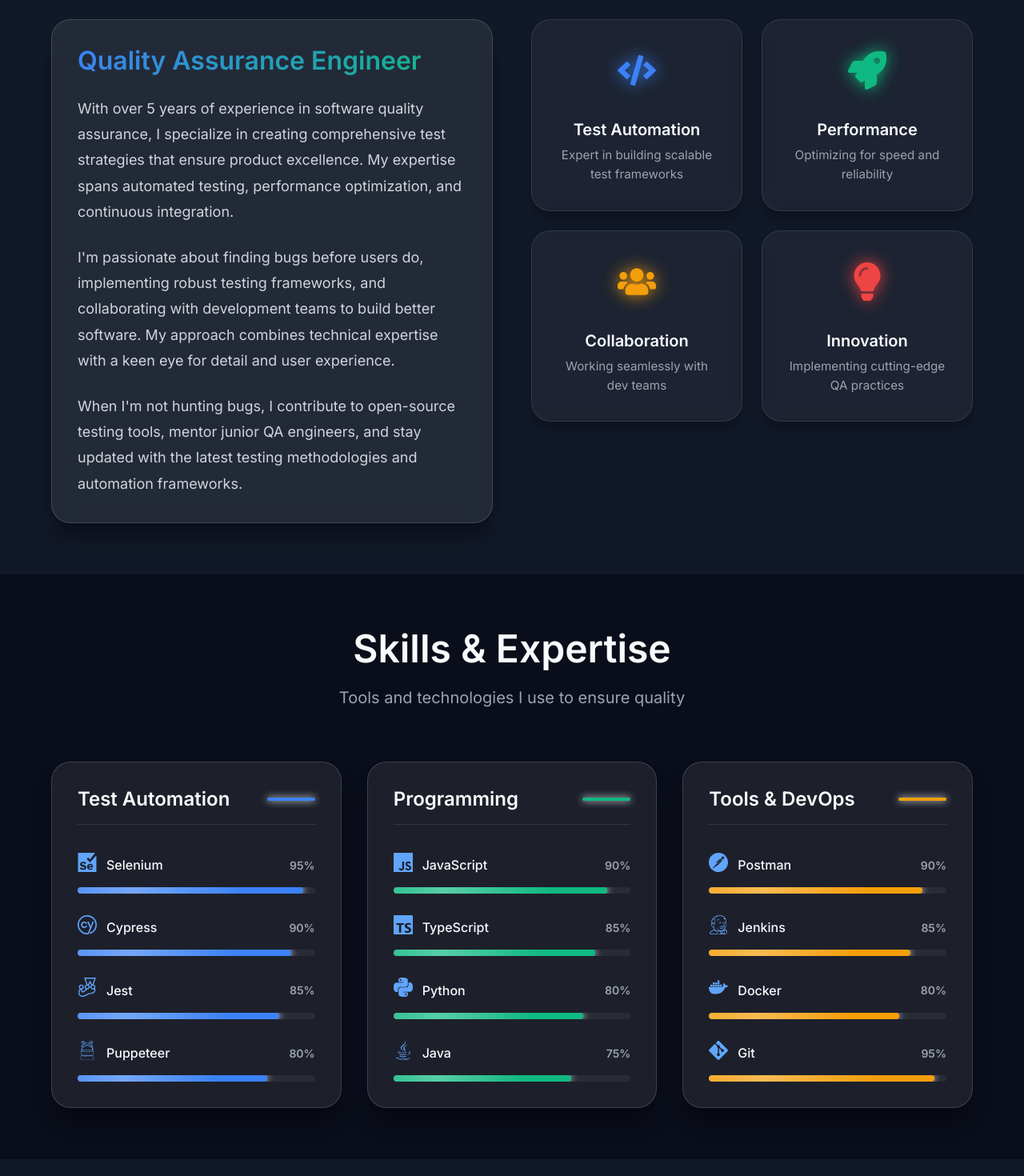
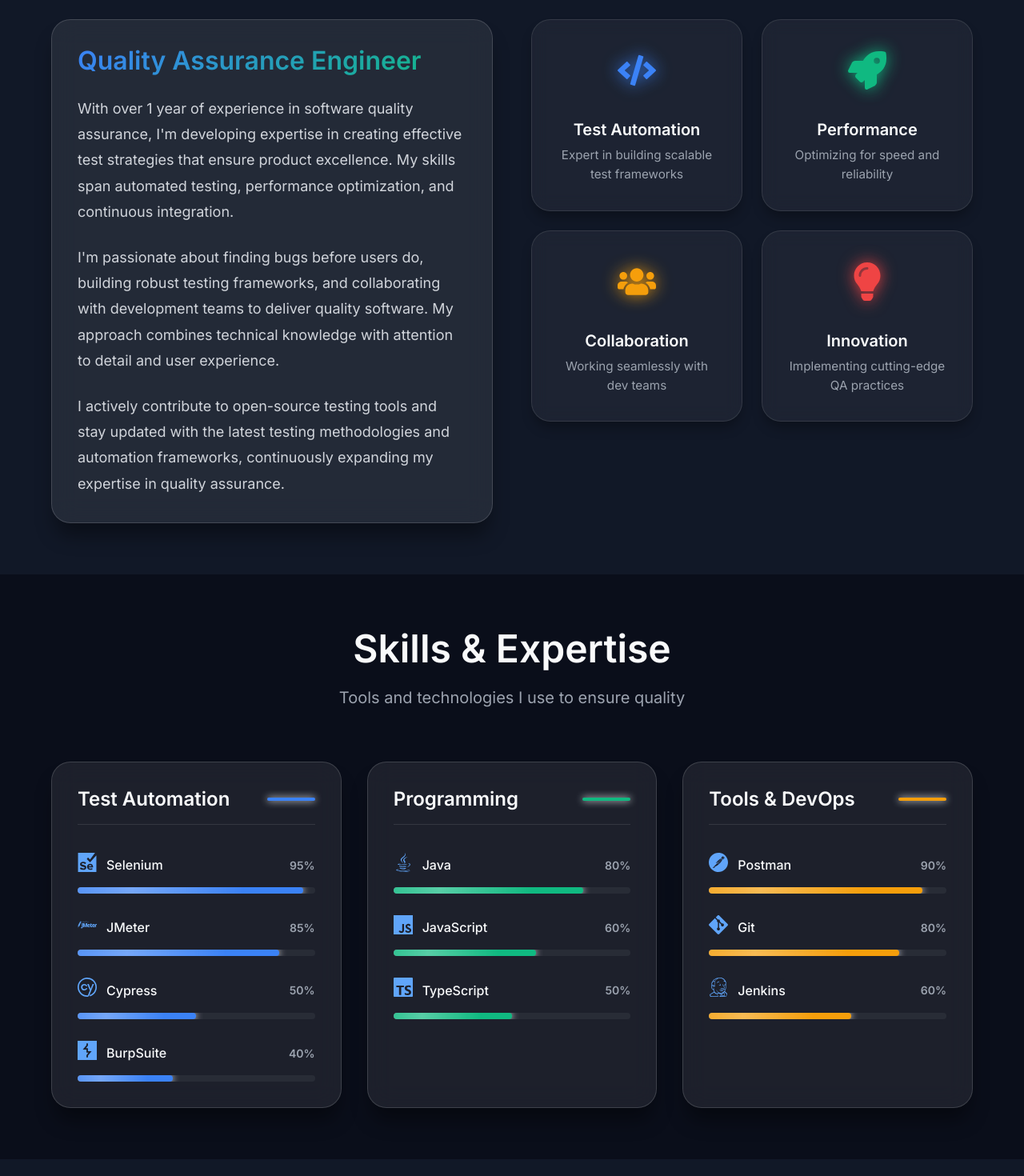
Before and after one commit to rohans2001/rohans2001.github.io, a React (Vite) app: page / in a window 1280 px wide. Shown: the part 1160-2630 px from the top of the page at 80% size. Built offline with nearby package versions, Linux system fonts and the light colour scheme.

Commit message:
feat: Update personal information and skills in portfolio components

```diff
--- a/src/components/About.tsx
+++ b/src/components/About.tsx
@@ -57,21 +57,21 @@
                         <Card variant="glass-strong">
                             <h3 className="gradient-text">Quality Assurance Engineer</h3>
                             <p>
-                                With over 5 years of experience in software quality assurance,
-                                I specialize in creating comprehensive test strategies that ensure
-                                product excellence. My expertise spans automated testing, performance
+                                With over 1 year of experience in software quality assurance,
+                                I'm developing expertise in creating effective test strategies that ensure
+                                product excellence. My skills span automated testing, performance
                                 optimization, and continuous integration.
                             </p>
                             <p>
-                                I'm passionate about finding bugs before users do, implementing
+                                I'm passionate about finding bugs before users do, building
                                 robust testing frameworks, and collaborating with development teams
-                                to build better software. My approach combines technical expertise
-                                with a keen eye for detail and user experience.
+                                to deliver quality software. My approach combines technical knowledge
+                                with attention to detail and user experience.
                             </p>
                             <p>
-                                When I'm not hunting bugs, I contribute to open-source testing tools,
-                                mentor junior QA engineers, and stay updated with the latest testing
-                                methodologies and automation frameworks.
+                                I actively contribute to open-source testing tools and stay updated
+                                with the latest testing methodologies and automation frameworks,
+                                continuously expanding my expertise in quality assurance.
                             </p>
                         </Card>
                     </motion.div>
--- a/src/components/Contact.tsx
+++ b/src/components/Contact.tsx
@@ -108,26 +108,26 @@
         {
             icon: <FaEnvelope />,
             label: 'Email',
-            value: 'qa.engineer@example.com',
-            link: 'mailto:qa.engineer@example.com'
+            value: 'rohansamanta559@gmail.com',
+            link: 'mailto:rohansamanta559@gmail.com'
         },
         {
             icon: <FaPhone />,
             label: 'Phone',
-            value: '+1 (555) 123-4567',
-            link: 'tel:+15551234567'
+            value: '+91 736592983',
+            link: 'tel:+91736592983'
         },
         {
             icon: <FaLinkedin />,
             label: 'LinkedIn',
-            value: 'linkedin.com/in/qa-engineer',
-            link: 'https://linkedin.com'
+            value: 'linkedin.com/in/rohansamanta04',
+            link: 'https://www.linkedin.com/in/rohansamanta04/'
         },
         {
             icon: <FaGithub />,
             label: 'GitHub',
-            value: 'github.com/qa-engineer',
-            link: 'https://github.com'
+            value: 'github.com/rohans2001',
+            link: 'https://github.com/rohans2001'
         }
     ];
 
--- a/src/components/Experience.css
+++ b/src/components/Experience.css
@@ -69,13 +69,13 @@
 }
 
 .experience-header h3 {
-    font-size: 1.5rem;
+    font-size: 1.2rem;
     margin: 0 0 0.5rem 0;
     color: var(--color-text-primary);
 }
 
 .company-name {
-    font-size: 1.125rem;
+    font-size: 1.0rem;
     font-weight: 500;
     color: var(--color-text-secondary);
     margin: 0;
--- a/src/components/Experience.tsx
+++ b/src/components/Experience.tsx
@@ -5,34 +5,34 @@
 
 const Experience = () => {
     const experiences = [
+        // {
+        //     company: 'Tech Solutions Inc.',
+        //     role: 'Senior QA Engineer',
+        //     period: '2021 - Present',
+        //     achievements: [
+        //         'Reduced bug escape rate by 45% through comprehensive test automation',
+        //         'Built CI/CD pipeline reducing deployment time by 60%',
+        //         'Mentored team of 5 junior QA engineers',
+        //         'Implemented performance testing framework'
+        //     ],
+        //     color: 'var(--color-primary)'
+        // },
         {
-            company: 'Tech Solutions Inc.',
-            role: 'Senior QA Engineer',
-            period: '2021 - Present',
+            company: 'Sentientgeeks Pvt. Ltd.',
+            role: 'Junior QA Analyst',
+            period: '2025 - Present',
             achievements: [
-                'Reduced bug escape rate by 45% through comprehensive test automation',
-                'Built CI/CD pipeline reducing deployment time by 60%',
-                'Mentored team of 5 junior QA engineers',
-                'Implemented performance testing framework'
-            ],
-            color: 'var(--color-primary)'
-        },
-        {
-            company: 'Digital Innovations Ltd.',
-            role: 'QA Engineer',
-            period: '2019 - 2021',
-            achievements: [
-                'Automated 200+ test cases using Selenium and Cypress',
-                'Improved test coverage from 60% to 95%',
+                'Automated 100+ test cases using Selenium.',
+                'Improved test coverage from 60% to 90%',
                 'Collaborated with developers on TDD practices',
                 'Established QA best practices and documentation'
             ],
             color: 'var(--color-secondary)'
         },
         {
-            company: 'StartUp Ventures',
-            role: 'Junior QA Engineer',
-            period: '2018 - 2019',
+            company: 'Sentientgeeks Pvt. Ltd.',
+            role: 'Junior QA Intern',
+            period: '2024 - 2025',
             achievements: [
                 'Created comprehensive test plans for web applications',
                 'Performed manual and automated testing',
--- a/src/components/Hero.tsx
+++ b/src/components/Hero.tsx
@@ -1,6 +1,6 @@
 import { motion } from 'framer-motion';
-import { FaArrowRight, FaGithub, FaLinkedin, FaEnvelope } from 'react-icons/fa';
-import { SiSelenium, SiCypress, SiJest } from 'react-icons/si';
+import { FaGithub, FaLinkedin, FaEnvelope } from 'react-icons/fa';
+import { SiSelenium, SiCypress, SiApachejmeter } from 'react-icons/si';
 import Button from './Button';
 import './Hero.css';
 
@@ -8,7 +8,7 @@
     const floatingIcons = [
         { Icon: SiSelenium, color: '#43B02A', delay: 0 },
         { Icon: SiCypress, color: '#17202C', delay: 0.2 },
-        { Icon: SiJest, color: '#C21325', delay: 0.4 },
+        { Icon: SiApachejmeter, color: '#C21325', delay: 0.4 },
     ];
 
     return (
@@ -46,7 +46,7 @@
 
                         <div className="hero-stats glass">
                             <div className="stat">
-                                <div className="stat-value gradient-text">500+</div>
+                                <div className="stat-value gradient-text">100+</div>
                                 <div className="stat-label">Tests Automated</div>
                             </div>
                             <div className="stat-divider"></div>
@@ -56,15 +56,15 @@
                             </div>
                             <div className="stat-divider"></div>
                             <div className="stat">
-                                <div className="stat-value gradient-text">5+</div>
+                                <div className="stat-value gradient-text">1+</div>
                                 <div className="stat-label">Years Experience</div>
                             </div>
                         </div>
 
                         <div className="hero-actions">
-                            <Button variant="primary" icon={<FaArrowRight />}>
+                            {/* <Button variant="primary" icon={<FaArrowRight />}>
                                 View My Work
-                            </Button>
+                            </Button> */}
                             <Button variant="outline">
                                 Download CV
                             </Button>
@@ -72,7 +72,7 @@
 
                         <div className="hero-social">
                             <motion.a
-                                href="https://github.com"
+                                href="https://github.com/rohans2001"
                                 target="_blank"
                                 rel="noopener noreferrer"
                                 className="social-link"
@@ -81,7 +81,7 @@
                                 <FaGithub />
                             </motion.a>
                             <motion.a
-                                href="https://linkedin.com"
+                                href="https://www.linkedin.com/in/rohansamanta04/"
                                 target="_blank"
                                 rel="noopener noreferrer"
                                 className="social-link"
@@ -90,7 +90,7 @@
                                 <FaLinkedin />
                             </motion.a>
                             <motion.a
-                                href="mailto:qa@example.com"
+                                href="mailto:rohansamanta559@gmail.com"
                                 className="social-link"
                                 whileHover={{ scale: 1.2, rotate: 5 }}
                             >
--- a/src/components/Navbar.tsx
+++ b/src/components/Navbar.tsx
@@ -79,7 +79,7 @@
                     >
                         <FaBug className="logo-icon" />
                         <span className="logo-text">
-                            QA<span className="gradient-text">Engineer</span>
+                            Rohan<span className="gradient-text"> Samanta</span>
                         </span>
                     </motion.div>
 
--- a/src/components/PageLoader.tsx
+++ b/src/components/PageLoader.tsx
@@ -14,7 +14,7 @@
                     <div className="scan-box glass">
                         <div className="scan-line-loader"></div>
                         <div className="loader-text">
-                            <span className="loader-title gradient-text">QA Portfolio</span>
+                            <span className="loader-title gradient-text">Please Wait</span>
                             <span className="loader-subtitle">Running Quality Checks...</span>
                         </div>
                     </div>
--- a/src/components/Skills.tsx
+++ b/src/components/Skills.tsx
@@ -3,15 +3,13 @@
 import {
     SiSelenium,
     SiCypress,
-    SiJest,
-    SiPuppeteer,
     SiJavascript,
     SiTypescript,
-    SiPython,
     SiPostman,
     SiJenkins,
-    SiDocker,
-    SiGit
+    SiGit,
+    SiBurpsuite,
+    SiApachejmeter
 } from 'react-icons/si';
 import { FaJava } from 'react-icons/fa';
 import './Skills.css';
@@ -23,19 +21,18 @@
             color: 'var(--color-primary)',
             skills: [
                 { name: 'Selenium', icon: <SiSelenium />, level: 95 },
-                { name: 'Cypress', icon: <SiCypress />, level: 90 },
-                { name: 'Jest', icon: <SiJest />, level: 85 },
-                { name: 'Puppeteer', icon: <SiPuppeteer />, level: 80 },
+                { name: 'JMeter', icon: <SiApachejmeter />, level: 85 },
+                { name: 'Cypress', icon: <SiCypress />, level: 50 },
+                { name: 'BurpSuite', icon: <SiBurpsuite />, level: 40 },
             ]
         },
         {
             title: 'Programming',
             color: 'var(--color-secondary)',
             skills: [
-                { name: 'JavaScript', icon: <SiJavascript />, level: 90 },
-                { name: 'TypeScript', icon: <SiTypescript />, level: 85 },
-                { name: 'Python', icon: <SiPython />, level: 80 },
-                { name: 'Java', icon: <FaJava />, level: 75 },
+                { name: 'Java', icon: <FaJava />, level: 80 },
+                { name: 'JavaScript', icon: <SiJavascript />, level: 60 },
+                { name: 'TypeScript', icon: <SiTypescript />, level: 50 },
             ]
         },
         {
@@ -43,9 +40,8 @@
             color: 'var(--color-warning)',
             skills: [
                 { name: 'Postman', icon: <SiPostman />, level: 90 },
-                { name: 'Jenkins', icon: <SiJenkins />, level: 85 },
-                { name: 'Docker', icon: <SiDocker />, level: 80 },
-                { name: 'Git', icon: <SiGit />, level: 95 },
+                { name: 'Git', icon: <SiGit />, level: 80 },
+                { name: 'Jenkins', icon: <SiJenkins />, level: 60 },
             ]
         }
     ];
```
